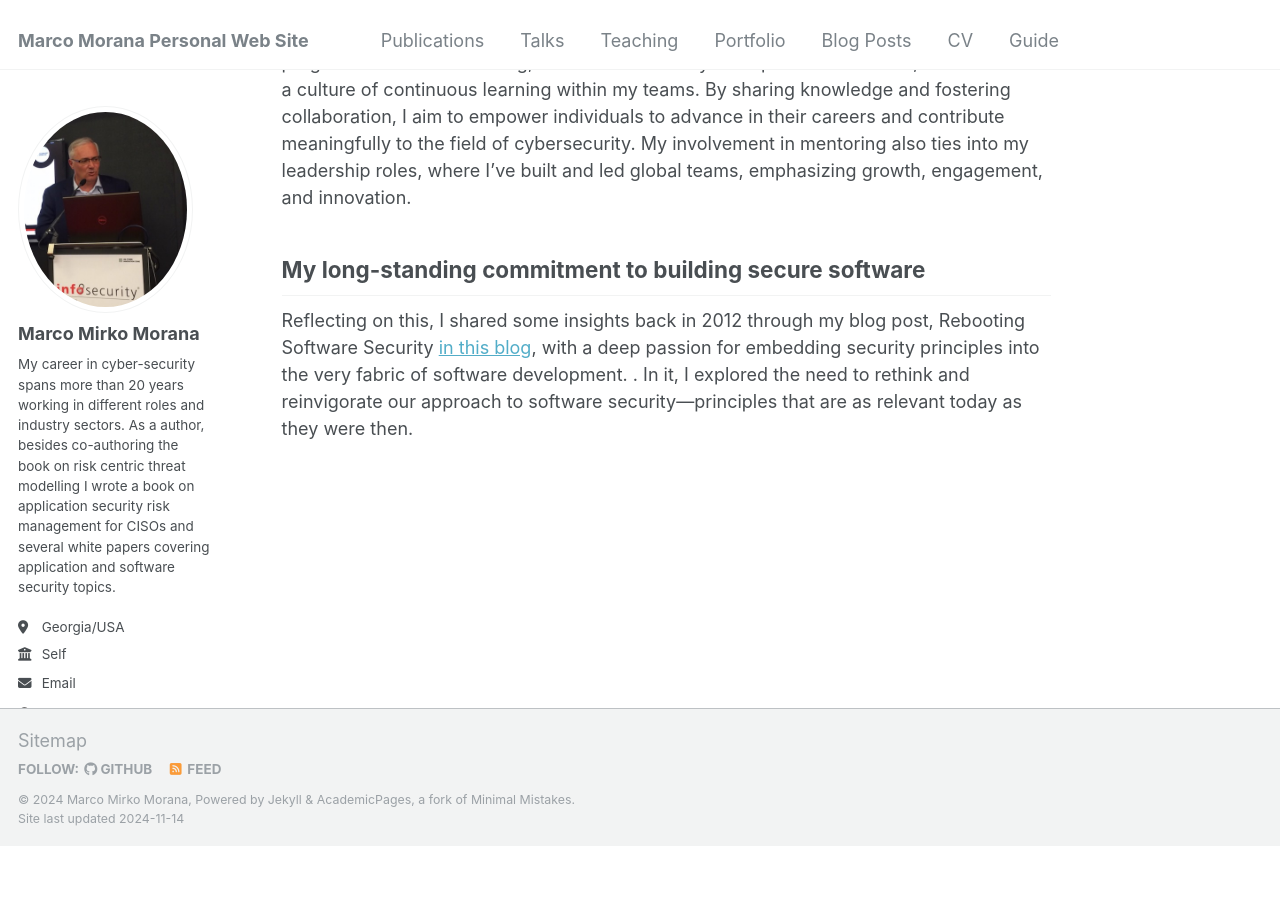
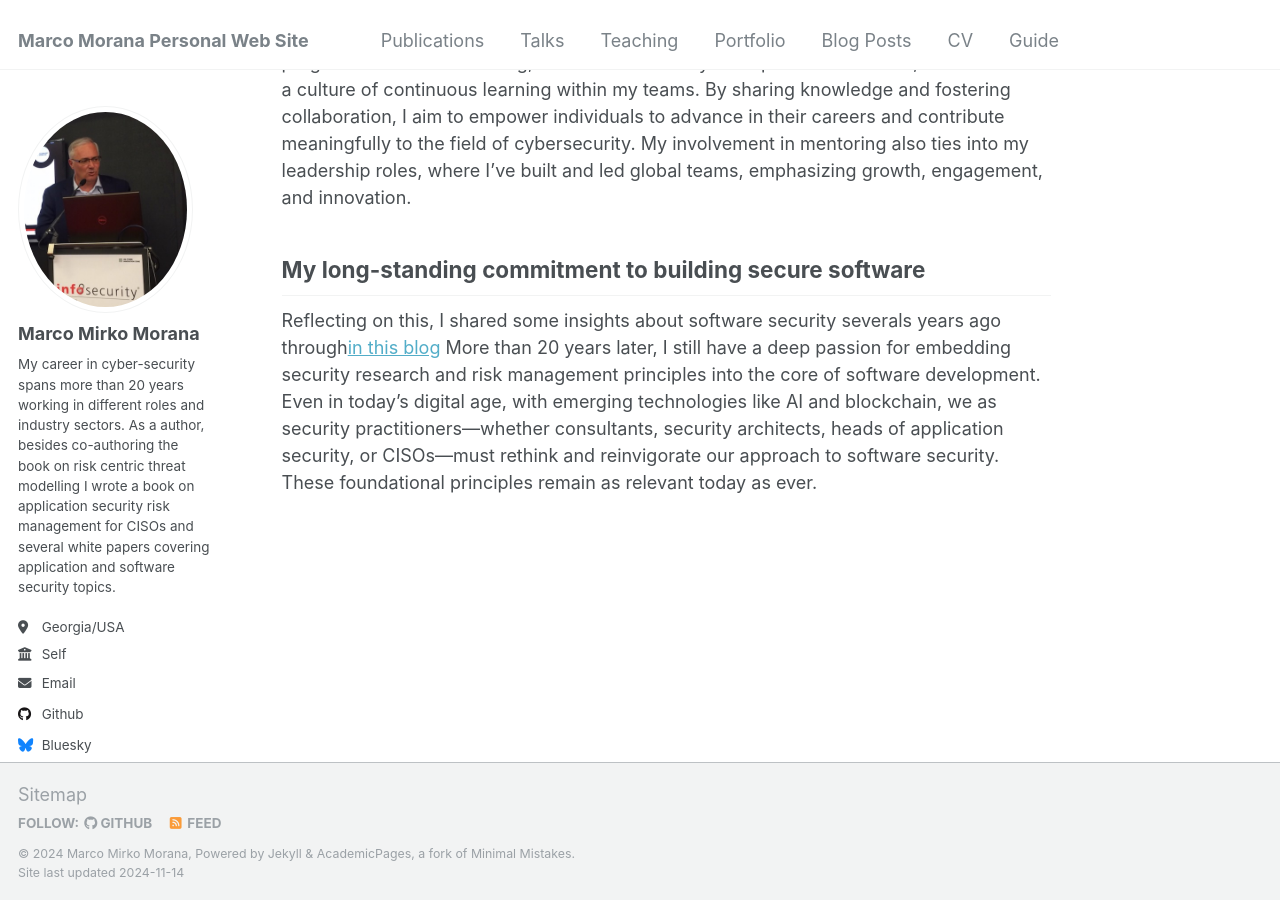
Before and after one commit to mmorana1/marcom, a Jekyll site: the page built from _pages/about.md, in a window 1280 px wide and 900 px high, scrolled down 1508 px. Built offline with Jekyll 4.4.1, drawn with Linux system fonts in a browser that asks for light colours; before the commit the page ends 2354 px from its top, so only the background shows below that.

Commit message:
Update about.md

```diff
--- a/_pages/about.md
+++ b/_pages/about.md
@@ -26,4 +26,4 @@ Mentorship is a vital part of my professional identity. I am dedicated to inspir
 
 My long-standing commitment to building secure software
 ------
-Reflecting on this, I shared some insights back in 2012 through my blog post, Rebooting Software Security [in this blog](https://securesoftware.blogspot.com/2012/09/rebooting-software-security.html), with a deep passion for embedding security principles into the very fabric of software development. . In it, I explored the need to rethink and reinvigorate our approach to software security—principles that are as relevant today as they were then.
+Reflecting on this, I shared some insights about software security severals years ago through[in this blog](https://securesoftware.blogspot.com/2012/09/rebooting-software-security.html) More than 20 years later, I still have a deep passion for embedding security research and risk management principles into the core of software development. Even in today’s digital age, with emerging technologies like AI and blockchain, we as security practitioners—whether consultants, security architects, heads of application security, or CISOs—must rethink and reinvigorate our approach to software security. These foundational principles remain as relevant today as ever.
```
